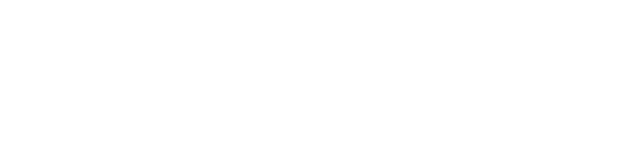
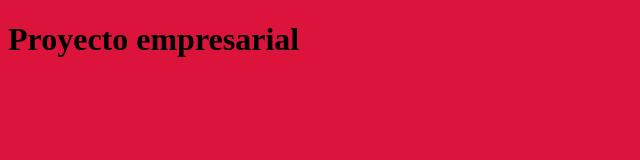
Before and after one commit to jorge0853/CursoGit, a plain HTML site: page index.html in a window 1280 px wide. Shown: the whole page, without its empty margins (0-640 px from the left). Drawn offline with Linux system fonts and the light colour scheme.

```diff
--- /dev/null
+++ b/css/estilos.css
@@ -0,0 +1,3 @@
+body{
+    background-color: crimson;
+}
--- a/index.html
+++ b/index.html
@@ -5,8 +5,9 @@
     <meta http-equiv="X-UA-Compatible" content="IE=edge">
     <meta name="viewport" content="width=device-width, initial-scale=1.0">
     <title>proyecto A</title>
+    <link rel="stylesheet" href="css/estilos.css" type="text/css">
 </head>
 <body>
-
+    <h1>Proyecto empresarial</h1>
 </body>
 </html>
```
Also changed, not shown: js/javascript.js (added).
